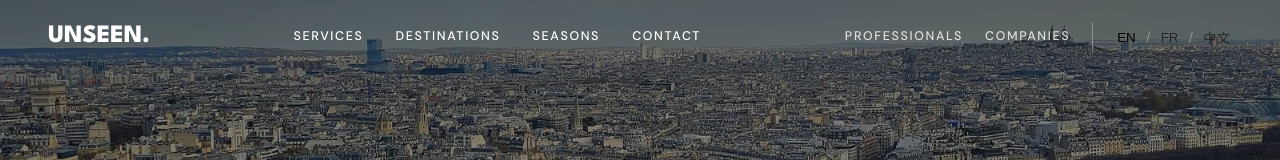
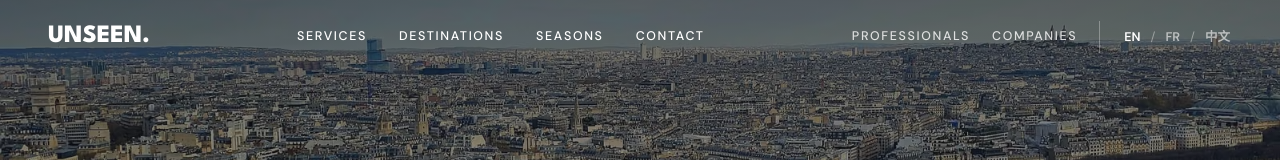
Before and after one commit to unseenconciergerie/unseen-site, a plain HTML site: page paris.html in a window 1280 px wide. Shown: the top 160 px of the page. Drawn offline with Linux system fonts and the light colour scheme.

Commit message:
Boutons de langue visibles en haut des pages intérieures
Sur Professionnels, Entreprises, Paris, Riviera et Océan Indien, les boutons EN / FR / 中文 prenaient la couleur par défaut du navigateur (noir) et disparaissaient sur la photo d'ouverture. Ils suivent maintenant la couleur de la barre.

Co-Authored-By: Claude Opus 5.5 <noreply@anthropic.com>

```diff
--- a/paris.html
+++ b/paris.html
@@ -353,6 +353,7 @@ footer{padding-top:64px}
 .legal{margin-top:44px;flex-direction:column}
 }
 /* réglages après les règles partagées */
+.bar button,.volet button{font:inherit;color:inherit}
 .sh h2{font-size:clamp(32px,4.1vw,54px);margin:0}
 .sh .lede{max-width:none}
 .wrap>.sh+*{margin-top:0}
```
Also changed, not shown: companies.html (+1 -0 lines), ocean-indien.html (+1 -0 lines), professionals.html (+1 -0 lines), riviera.html (+1 -0 lines).
